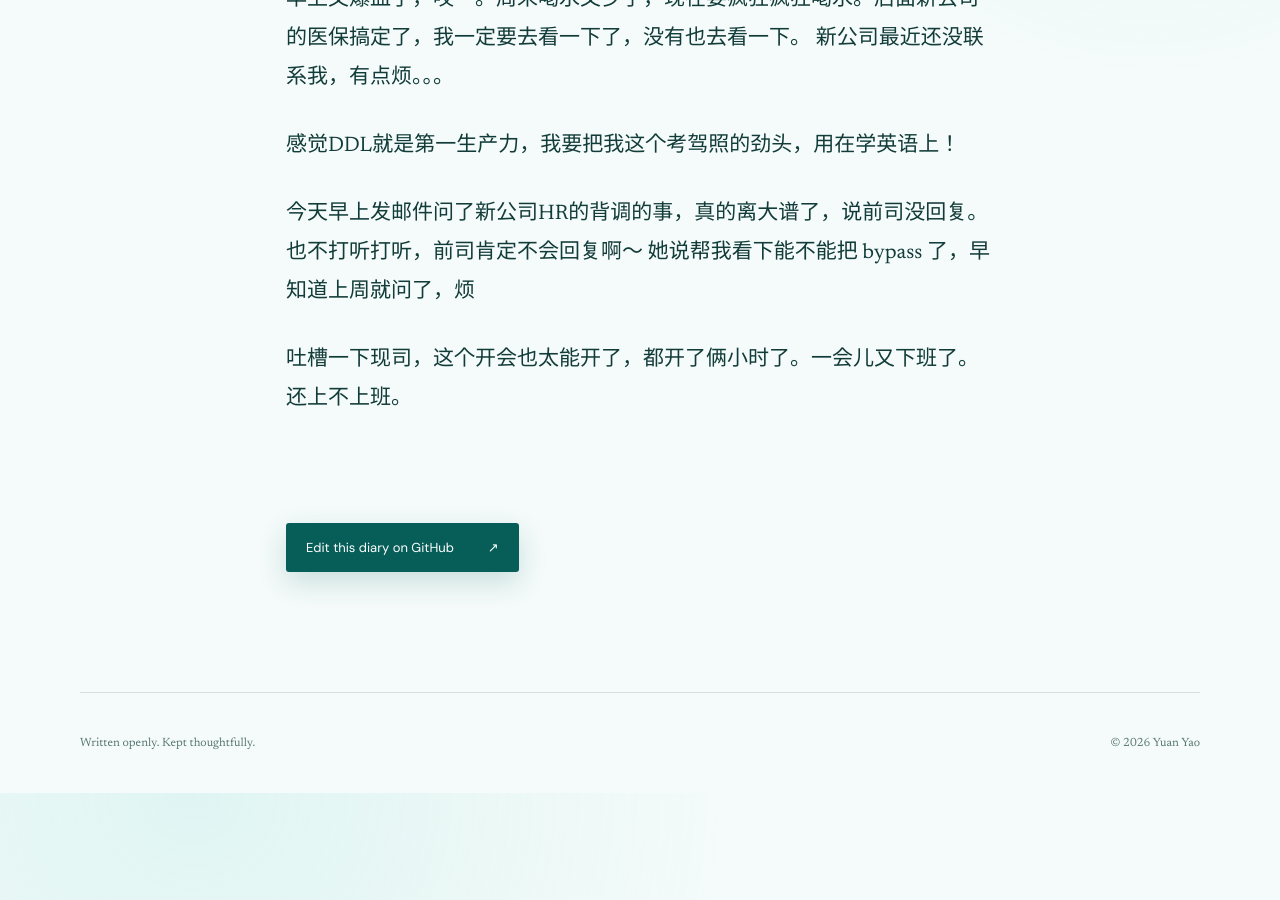
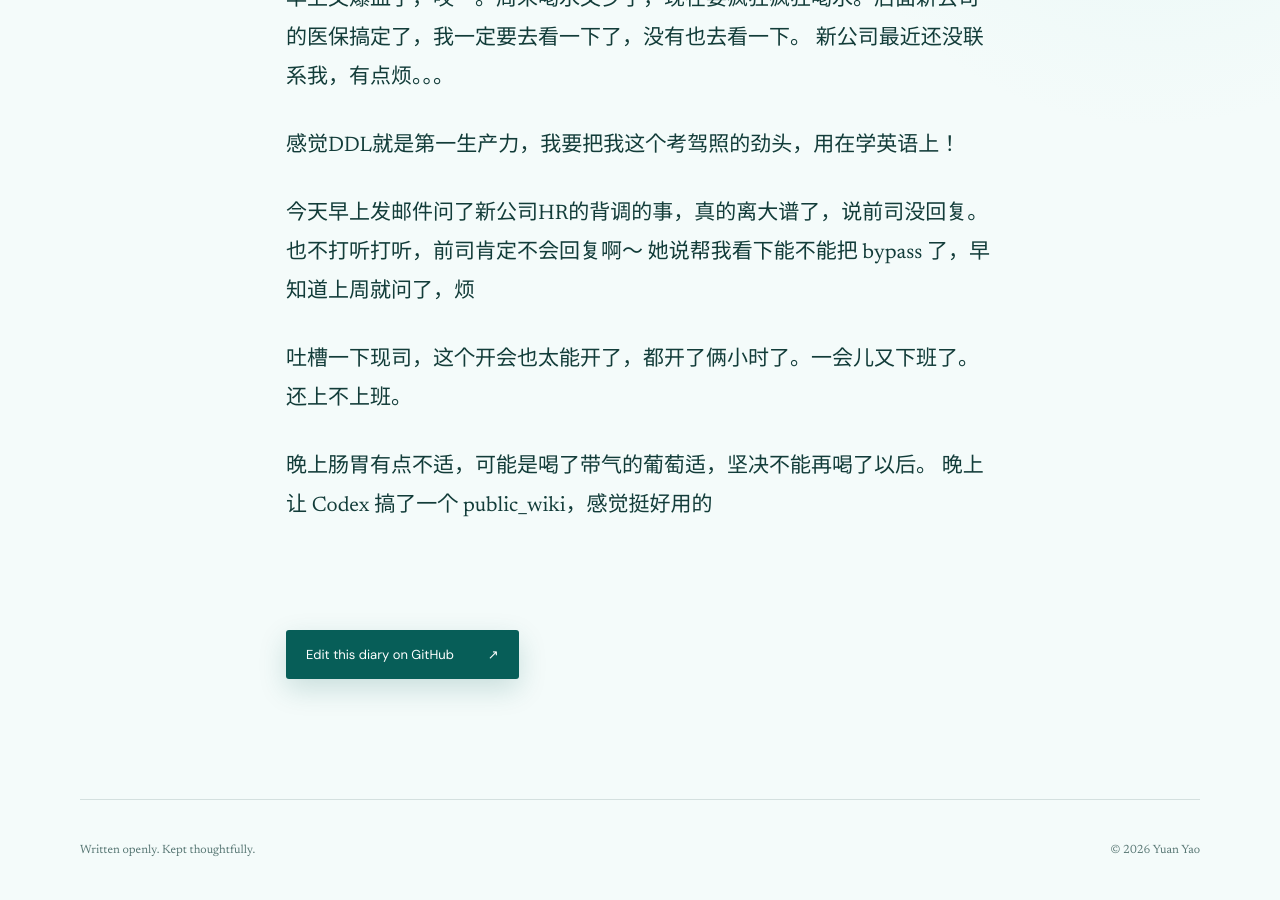
Before and after one commit to faryao/public-diary, a Jekyll site: the page built from _posts/2026-07-20-diary.md, in a window 1280 px wide and 900 px high, scrolled down 1038 px. Built offline with Jekyll 4.4.1, drawn with Linux system fonts in a browser that asks for light colours.

Commit message:
Update 2026-07-20-diary.md

```diff
--- a/_posts/2026-07-20-diary.md
+++ b/_posts/2026-07-20-diary.md
@@ -16,3 +16,6 @@ OK，考过了<img width="1238" height="1530" alt="image" src="https://github.co
 她说帮我看下能不能把 bypass 了，早知道上周就问了，烦
 
 吐槽一下现司，这个开会也太能开了，都开了俩小时了。一会儿又下班了。还上不上班。
+
+晚上肠胃有点不适，可能是喝了带气的葡萄适，坚决不能再喝了以后。
+晚上让 Codex 搞了一个 public_wiki，感觉挺好用的
```
